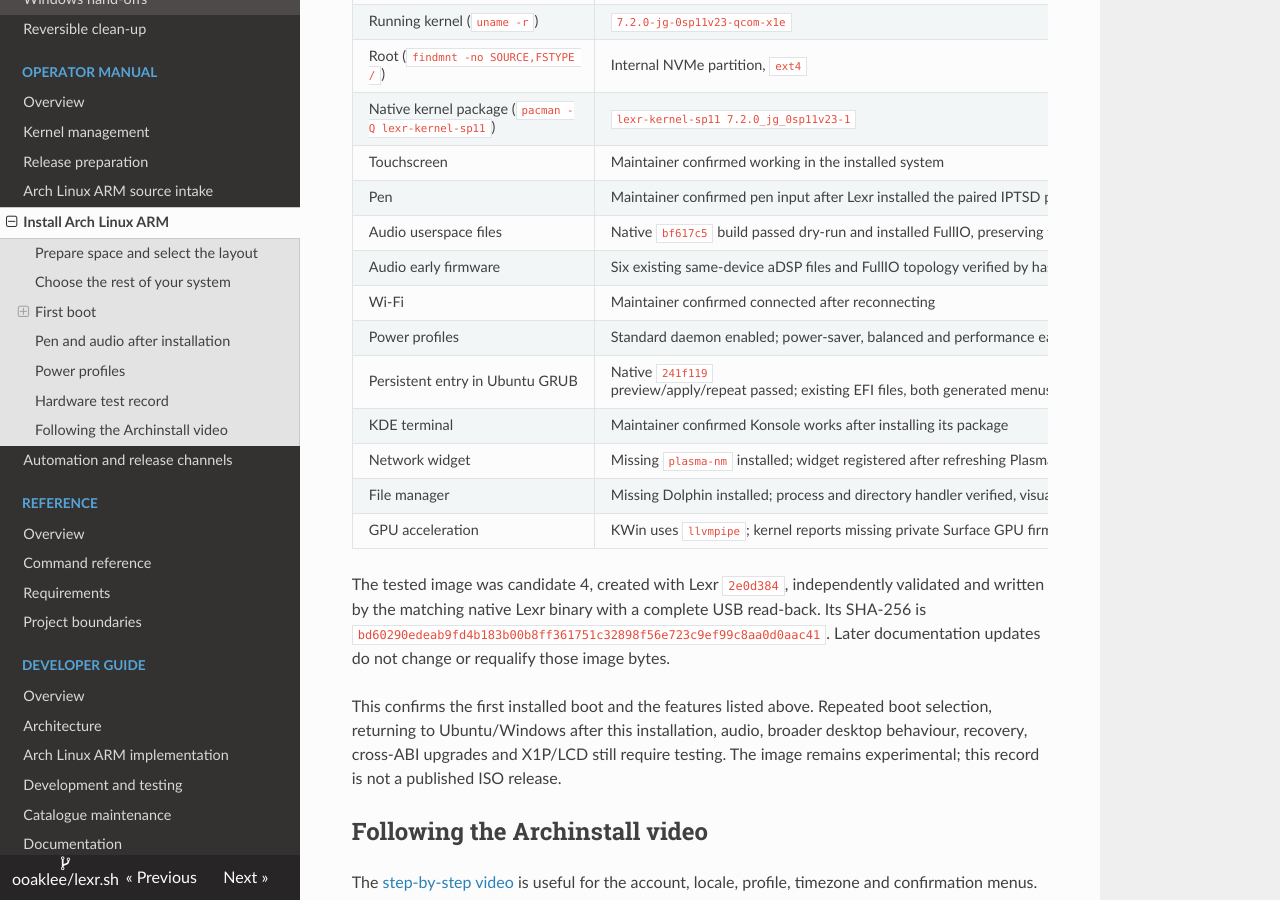
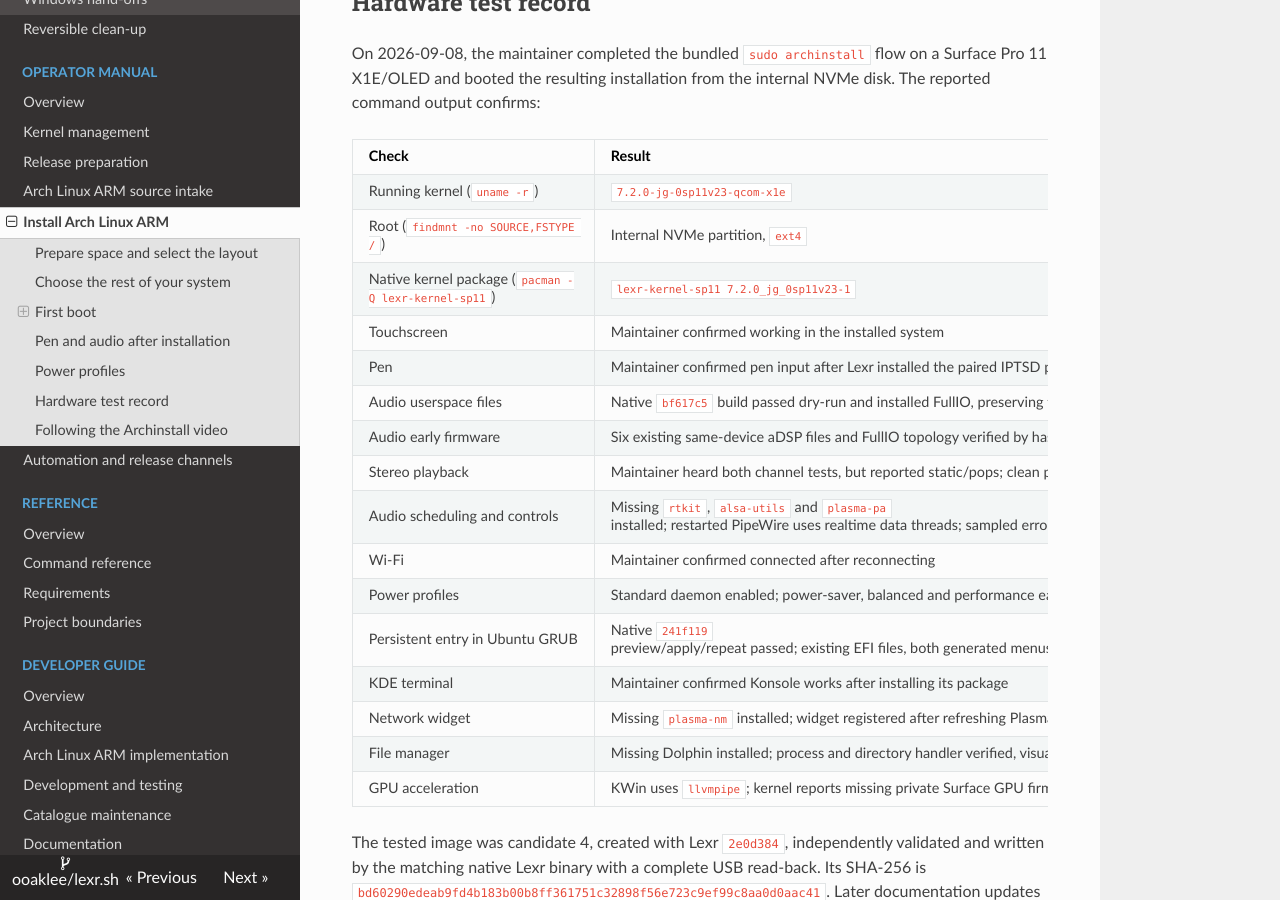
Before and after one commit to ooaklee/lexr.sh, an MkDocs documentation site: the page built from docs/operator-manual/arch-linux-arm-install.md, in a window 1280 px wide and 900 px high, scrolled down 5790 px. Built offline with MkDocs 1.6.1, drawn with Linux system fonts in a browser that asks for light colours; nearby versions of some CDN libraries; some of the changed text lies outside the part shown.

Commit message:
docs(arch): complete audio session setup instructions

```diff
--- a/docs/operator-manual/arch-linux-arm-install.md
+++ b/docs/operator-manual/arch-linux-arm-install.md
@@ -213,6 +213,14 @@ The installed v23 test already had PipeWire and WirePlumber running: its missing
 audio support was the Surface firmware and FullIO configuration, not an x86
 sound-server selection. Audio remains optional for terminal installations.
 
+Include `rtkit` and `alsa-utils` when completing the PipeWire setup. The
+[PipeWire realtime module](https://docs.pipewire.org/page_module_rt.html) can use
+RTKit to request realtime scheduling when the session lacks direct permission.
+After installing it, log out and back in, or restart the user audio services
+as shown in the retained guide. KDE users can add `plasma-pa` for sound settings
+and volume controls. These packages complement the Surface firmware and UCM;
+they do not replace them or establish that playback is free of static or pops.
+
 The retained `/usr/share/lexr/LEXR_GETTING_STARTED.txt` contains the full
 copy-and-run commands, dry-runs and post-install checks. Open it in your editor
 or run `cat /usr/share/lexr/LEXR_GETTING_STARTED.txt`. On the live USB, the guide
@@ -277,7 +285,9 @@ NVMe disk. The reported command output confirms:
 | Touchscreen | Maintainer confirmed working in the installed system |
 | Pen | Maintainer confirmed pen input after Lexr installed the paired IPTSD portable userspace |
 | Audio userspace files | Native `bf617c5` build passed dry-run and installed FullIO, preserving the original selector link in backup and the shared Qualcomm profile unchanged |
-| Audio early firmware | Six existing same-device aDSP files and FullIO topology verified by hash in the rebuilt installed initramfs; GRUB unchanged; playback/microphone testing pending reboot |
+| Audio early firmware | Six existing same-device aDSP files and FullIO topology verified by hash in the rebuilt installed initramfs; GRUB unchanged; audio DSP and ALSA card present after reboot |
+| Stereo playback | Maintainer heard both channel tests, but reported static/pops; clean playback and microphone testing remain pending |
+| Audio scheduling and controls | Missing `rtkit`, `alsa-utils` and `plasma-pa` installed; restarted PipeWire uses realtime data threads; sampled error counters were zero before and after; audible-quality retest pending |
 | Wi-Fi | Maintainer confirmed connected after reconnecting |
 | Power profiles | Standard daemon enabled; power-saver, balanced and performance each verified against kernel readback; original low-power setting restored |
 | Persistent entry in Ubuntu GRUB | Native `241f119` preview/apply/repeat passed; existing EFI files, both generated menus, Arch initramfs and firmware variables unchanged; selecting the new entry on hardware pending |
```
Also changed, not shown: CHANGELOG.md (+3 -0 lines), 1 other file.
